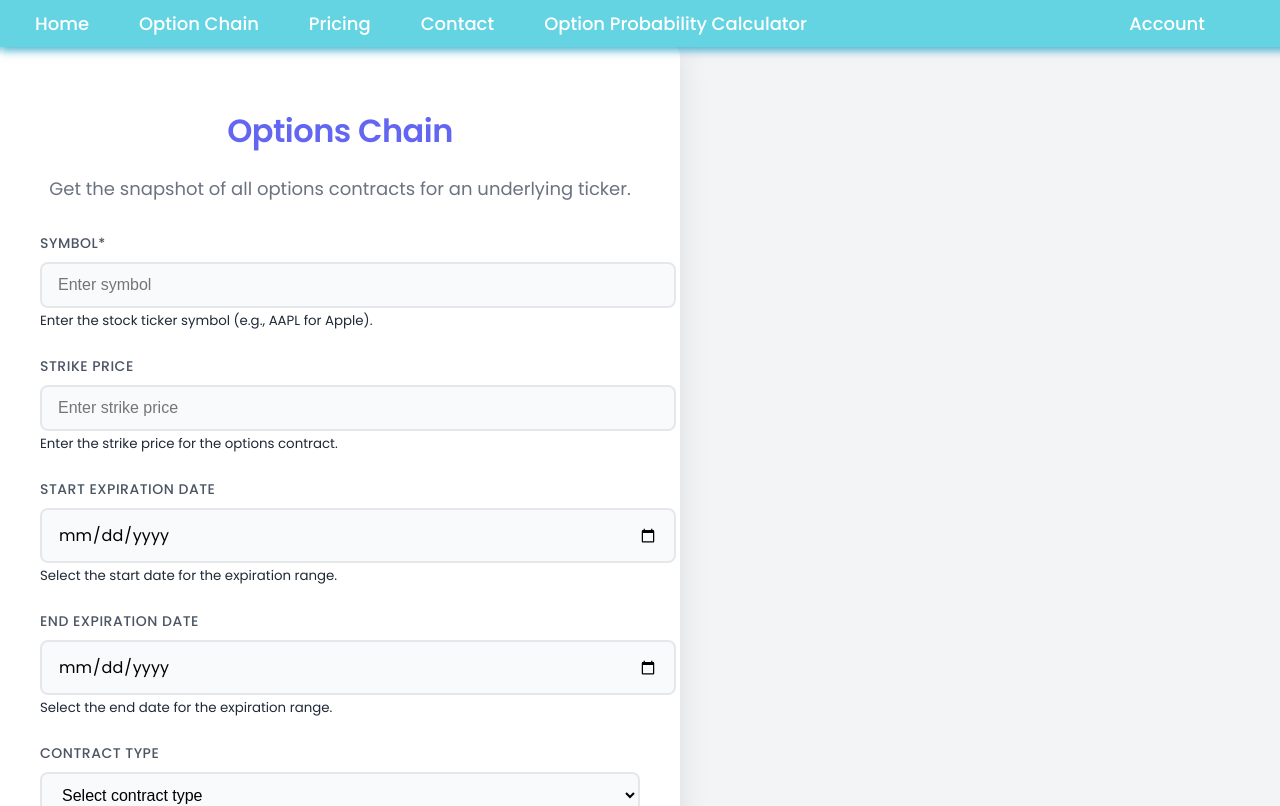
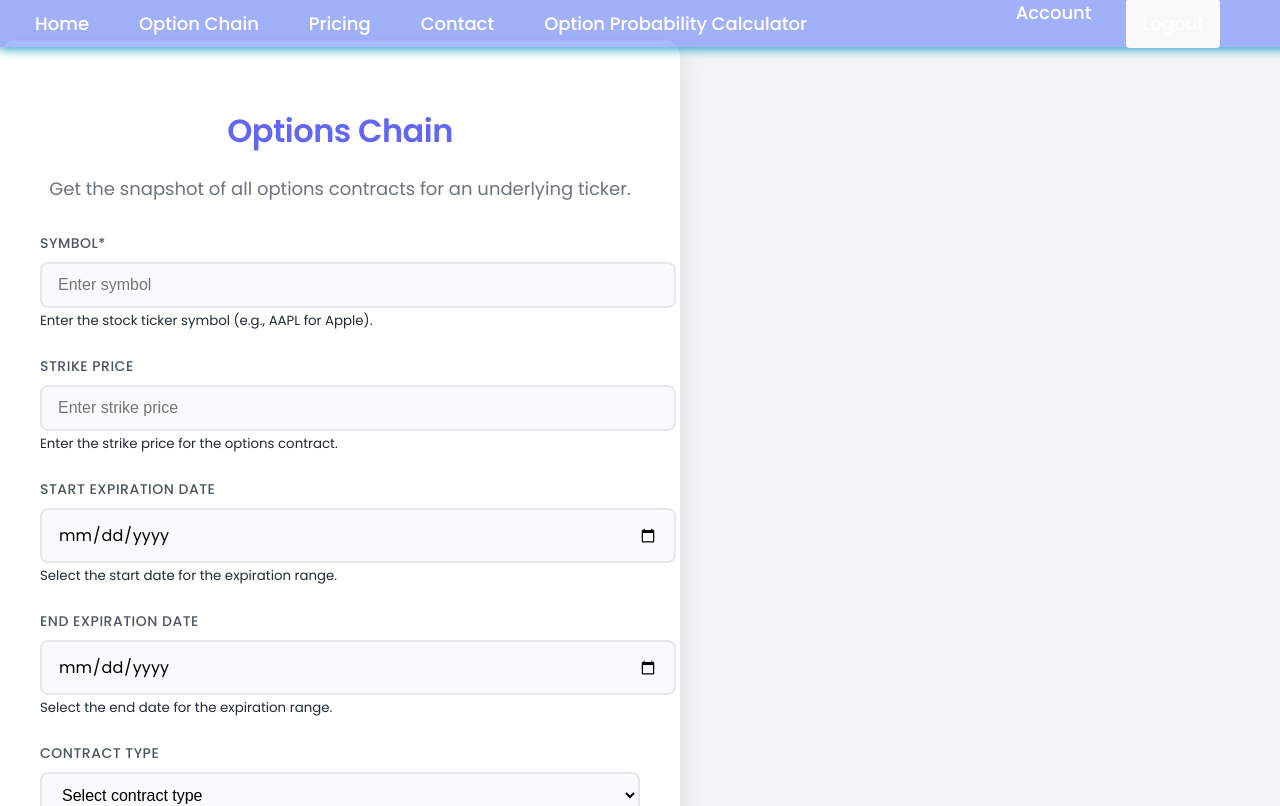
Before and after one commit to salamonsamay/optionsapi, a React (Vite) app: page /optionsChain in a window 1280 px wide. Shown: the top 806 px of the page. Built offline with nearby package versions, Linux system fonts and the light colour scheme; sample sign-in values are in the browser's storage.

Commit message:
13.10.24

```diff
--- a/src/App.jsx
+++ b/src/App.jsx
@@ -10,8 +10,8 @@ import Register from "./Register";
 import OptionsChain from "./OptionsChain";
 import PayPalCheckout from "./PayPalCheckout";
 import ForgotPassword from "./ForgotPassword";
-import Pricing from "./Pricing"; // Import Pricing component
-import Contact from "./Contact"; // Import Contact component
+import Pricing from "./Pricing";
+import Contact from "./Contact";
 import NavBar from "./NavBar";
 
 function App() {
@@ -38,13 +38,22 @@ function App() {
     checkAuthentication();
   }, []);
 
+  const handleLogout = () => {
+    // Remove token and apiKey from local storage
+    localStorage.removeItem("token");
+    localStorage.removeItem("apiKey");
+
+    // Update authentication state
+    setIsAuthenticated(false);
+  };
+
   if (isLoading) {
     return <div>Loading...</div>;
   }
 
   return (
     <Router>
-      <NavBar isAuthenticated={isAuthenticated} />
+      <NavBar isAuthenticated={isAuthenticated} onLogout={handleLogout} />
       <div className="route">
         <Routes>
           <Route
@@ -71,8 +80,6 @@ function App() {
           <Route path="/paypal-checkout" element={<PayPalCheckout />} />
           <Route path="/success" element={<h2>Payment Success!</h2>} />
           <Route path="/forgot-password" element={<ForgotPassword />} />
-
-          {/* New Routes for Pricing and Contact */}
           <Route path="/pricing" element={<Pricing />} />
           <Route path="/contact" element={<Contact />} />
         </Routes>
--- a/src/NavBar.jsx
+++ b/src/NavBar.jsx
@@ -1,9 +1,8 @@
 import React from "react";
 import { Link } from "react-router-dom";
-
 import "./css/NavBar.css"; // Import the CSS file
 
-function NavBar({ isAuthenticated }) {
+function NavBar({ isAuthenticated, onLogout }) {
   return (
     <nav className="navbar">
       <ul className="navbar-list">
@@ -44,6 +43,11 @@ function NavBar({ isAuthenticated }) {
                 Account
               </Link>
             </li>
+            <li className="navbar-item">
+              <button className="navbar-link" onClick={onLogout}>
+                Logout
+              </button>
+            </li>
           </ul>
         </div>
       )}
--- a/src/css/NavBar.css
+++ b/src/css/NavBar.css
@@ -1,6 +1,6 @@
 /* General NavBar styles */
 .navbar {
-  background-color: #64d4e3; /* Dark background for the navbar */
+  background-color: #002fff56; /* Dark background for the navbar */
   padding: 10px 20px; /* Padding around the navbar */
   width: 100%; /* Full width */
   position: fixed; /* Keeps navbar fixed at the top */
```
